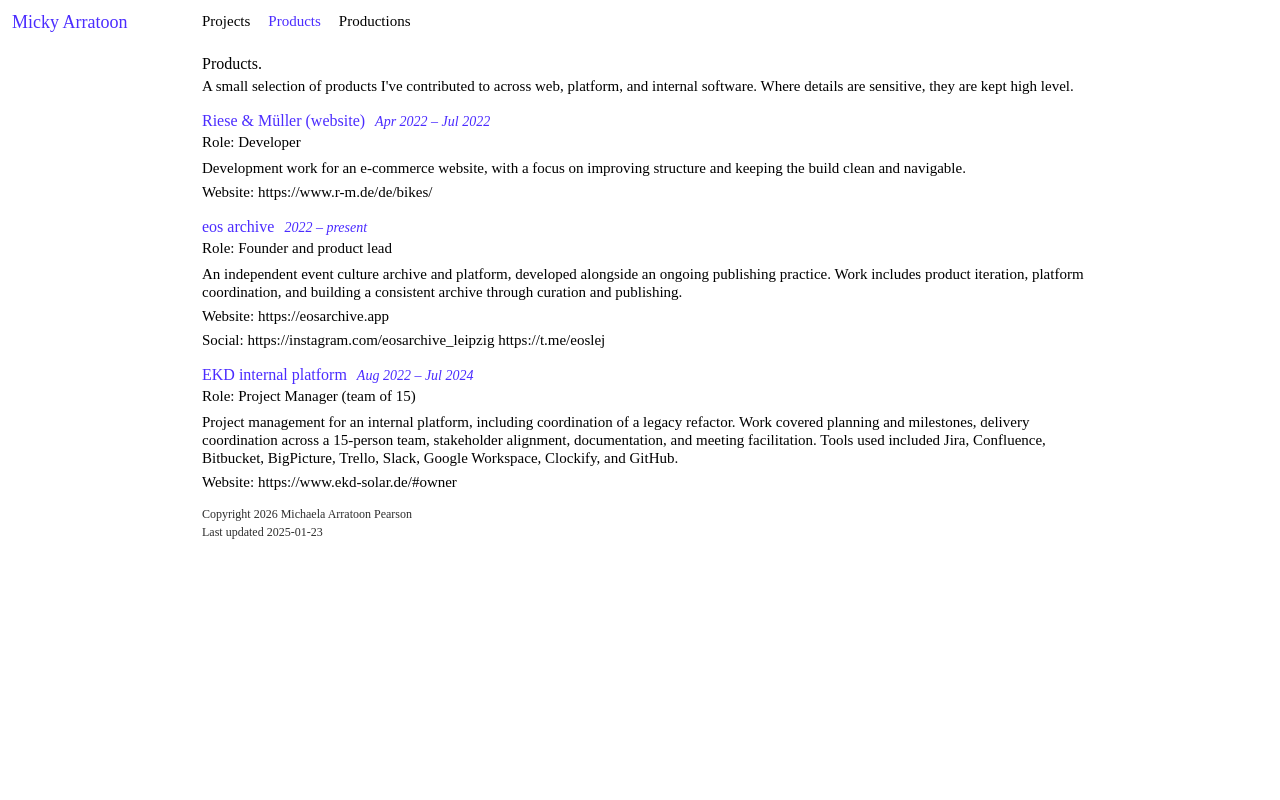
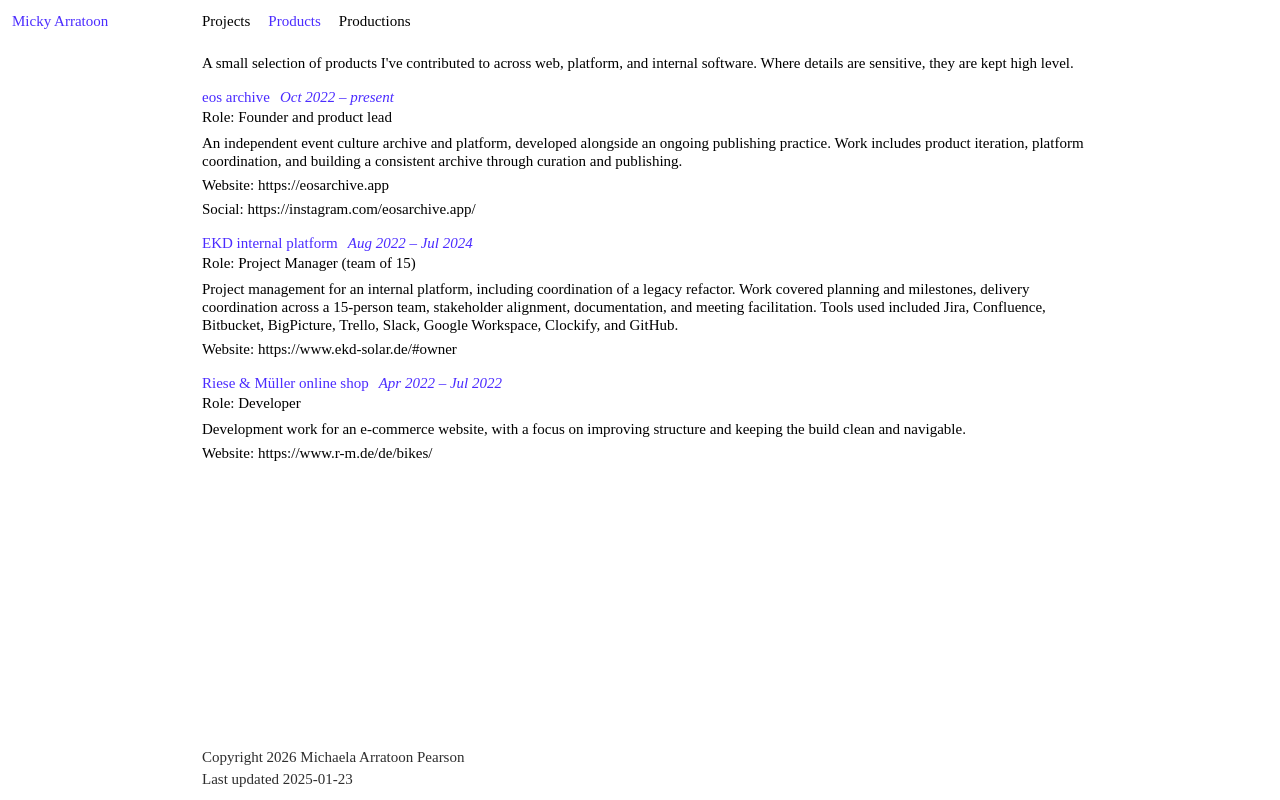
Before and after one commit to mnapearson/portfolio-2026, a Next.js app: page /products in a window 1280 px wide. Built offline with nearby package versions, Linux system fonts and the light colour scheme.

Commit message:
published version

```diff
--- a/app/globals.css
+++ b/app/globals.css
@@ -38,6 +38,7 @@
 h6 {
   margin: 0;
   font-weight: 400;
+  font-size: inherit;
 }
 
 p {
@@ -88,13 +89,16 @@
 }
 
 .brand {
-  font-size: 18px;
   font-weight: 400;
   color: var(--accent);
+  display: inline-block;
 }
 
 .site-content {
   padding: var(--spacing);
+  min-height: 100vh;
+  display: flex;
+  flex-direction: column;
 }
 
 .top-nav {
@@ -108,6 +112,13 @@
   display: flex;
   flex-wrap: wrap;
   gap: 18px;
+  align-items: baseline;
+}
+
+.site-main {
+  flex: 1;
+  display: flex;
+  flex-direction: column;
 }
 
 .site-main > * {
@@ -118,13 +129,11 @@
 }
 
 .page-title {
-  font-size: 16px;
   margin: 0 0 4px;
   font-weight: 400;
 }
 
 .section-title {
-  font-size: 13px;
   color: var(--accent);
   margin: 12px 0 2px;
   font-weight: 400;
@@ -152,7 +161,6 @@
 
 .meta {
   color: var(--text);
-  font-size: 14px;
 }
 
 .entry {
@@ -167,7 +175,6 @@
 }
 
 .entry-title {
-  font-size: 16px;
   margin: 0;
   font-weight: 400;
   color: var(--accent);
@@ -176,7 +183,6 @@
 .entry-dates {
   color: var(--accent);
   font-style: italic;
-  font-size: 14px;
 }
 
 .entry-role {
@@ -188,11 +194,10 @@
 }
 
 .site-footer {
-  margin-top: 16px;
+  margin-top: auto;
   display: flex;
   flex-direction: column;
   gap: 4px;
-  font-size: 12px;
   color: var(--muted);
 }
 
--- a/app/products/page.tsx
+++ b/app/products/page.tsx
@@ -1,72 +1,57 @@
-import type { Metadata } from "next";
+import type { Metadata } from 'next';
 
 export const metadata: Metadata = {
-  title: "Products — Micky Arratoon",
-  description: "Product-adjacent delivery support and coordination."
+  title: 'Products — Micky Arratoon',
+  description: 'Product-adjacent delivery support and coordination.',
 };
 
 export default function ProductsPage() {
   return (
     <div>
-      <h1 className="page-title">Products.</h1>
       <p>
         A small selection of products I've contributed to across web, platform,
         and internal software. Where details are sensitive, they are kept high
         level.
       </p>
-      <div className="entry">
-        <div className="entry-head">
-          <div className="entry-title">Riese &amp; Müller (website)</div>
-          <div className="entry-dates">Apr 2022 – Jul 2022</div>
+
+      <div className='entry'>
+        <div className='entry-head'>
+          <div className='entry-title'>eos archive</div>
+          <div className='entry-dates'>Oct 2022 – present</div>
         </div>
-        <div className="entry-role">Role: Developer</div>
-        <p>
-          Development work for an e-commerce website, with a focus on improving
-          structure and keeping the build clean and navigable.
-        </p>
-        <p className="entry-link">
-          Website:{" "}
-          <a href="https://www.r-m.de/de/bikes/" rel="noreferrer">
-            https://www.r-m.de/de/bikes/
-          </a>
-        </p>
-      </div>
-
-      <div className="entry">
-        <div className="entry-head">
-          <div className="entry-title">eos archive</div>
-          <div className="entry-dates">2022 – present</div>
-        </div>
-        <div className="entry-role">Role: Founder and product lead</div>
+        <div className='entry-role'>Role: Founder and product lead</div>
         <p>
           An independent event culture archive and platform, developed alongside
           an ongoing publishing practice. Work includes product iteration,
           platform coordination, and building a consistent archive through
           curation and publishing.
         </p>
-        <p className="entry-link">
-          Website:{" "}
-          <a href="https://eosarchive.app" rel="noreferrer">
+        <p className='entry-link'>
+          Website:{' '}
+          <a
+            href='https://eosarchive.app'
+            rel='noreferrer'
+            target='_blank'>
             https://eosarchive.app
           </a>
         </p>
-        <p className="entry-link">
-          Social:{" "}
-          <a href="https://instagram.com/eosarchive_leipzig" rel="noreferrer">
-            https://instagram.com/eosarchive_leipzig
-          </a>{" "}
-          <a href="https://t.me/eoslej" rel="noreferrer">
-            https://t.me/eoslej
-          </a>
+        <p className='entry-link'>
+          Social:{' '}
+          <a
+            href='https://instagram.com/eosarchive.app/'
+            rel='noreferrer'
+            target='_blank'>
+            https://instagram.com/eosarchive.app/
+          </a>{' '}
         </p>
       </div>
 
-      <div className="entry">
-        <div className="entry-head">
-          <div className="entry-title">EKD internal platform</div>
-          <div className="entry-dates">Aug 2022 – Jul 2024</div>
+      <div className='entry'>
+        <div className='entry-head'>
+          <div className='entry-title'>EKD internal platform</div>
+          <div className='entry-dates'>Aug 2022 – Jul 2024</div>
         </div>
-        <div className="entry-role">Role: Project Manager (team of 15)</div>
+        <div className='entry-role'>Role: Project Manager (team of 15)</div>
         <p>
           Project management for an internal platform, including coordination of
           a legacy refactor. Work covered planning and milestones, delivery
@@ -75,10 +60,34 @@
           Confluence, Bitbucket, BigPicture, Trello, Slack, Google Workspace,
           Clockify, and GitHub.
         </p>
-        <p className="entry-link">
-          Website:{" "}
-          <a href="https://www.ekd-solar.de/#owner" rel="noreferrer">
+        <p className='entry-link'>
+          Website:{' '}
+          <a
+            href='https://www.ekd-solar.de/#owner'
+            rel='noreferrer'
+            target='_blank'>
             https://www.ekd-solar.de/#owner
+          </a>
+        </p>
+      </div>
+
+      <div className='entry'>
+        <div className='entry-head'>
+          <div className='entry-title'>Riese &amp; Müller online shop</div>
+          <div className='entry-dates'>Apr 2022 – Jul 2022</div>
+        </div>
+        <div className='entry-role'>Role: Developer</div>
+        <p>
+          Development work for an e-commerce website, with a focus on improving
+          structure and keeping the build clean and navigable.
+        </p>
+        <p className='entry-link'>
+          Website:{' '}
+          <a
+            href='https://www.r-m.de/de/bikes/'
+            rel='noreferrer'
+            target='_blank'>
+            https://www.r-m.de/de/bikes/
           </a>
         </p>
       </div>
--- a/components/TopNav.tsx
+++ b/components/TopNav.tsx
@@ -27,7 +27,10 @@
           const active = isActive(pathname, link.href);
           return (
             <li key={link.href}>
-              <Link href={link.href} aria-current={active ? "page" : undefined}>
+              <Link
+                href={link.href}
+                aria-current={active ? "page" : undefined}
+              >
                 {link.label}
               </Link>
             </li>
```
Also changed, not shown: app/page.tsx (+32 -18 lines), app/productions/page.tsx (+21 -15 lines), app/projects/page.tsx (+24 -20 lines), content/productions.json (+15 -12 lines).
